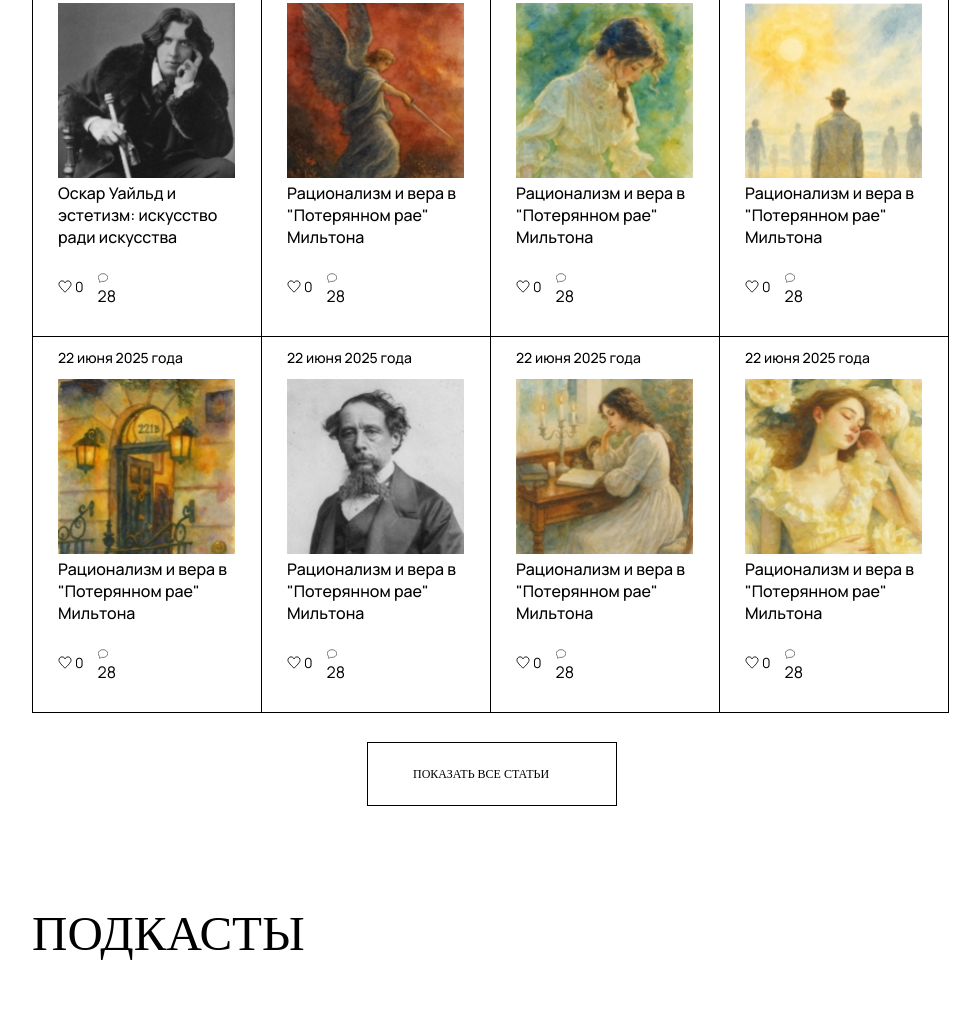
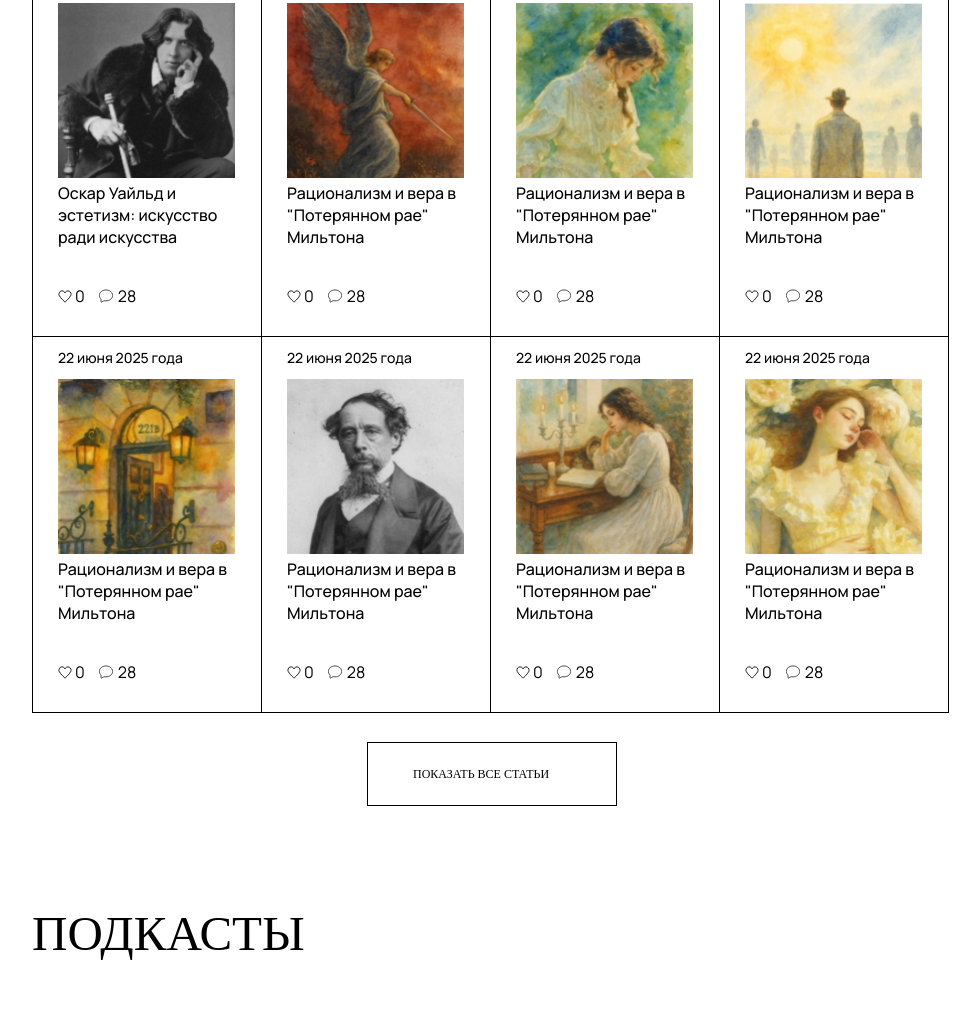
Before and after one commit to Tereyka/word-for-word, a plain HTML site: page index.html in a window 1280 px wide. Shown: the part 907-1920 px from the top of the page, without its empty margins (148-1128 px from the left). Drawn offline with Linux system fonts and the light colour scheme; a web font is replaced by a local one.

Commit message:
Поправила комментарии и лайки, чтобы они были на одной линии с иконками и увеличила размер шрифта количества лайков для лучшей читаемости.

```diff
--- a/css/style.css
+++ b/css/style.css
@@ -231,12 +231,14 @@ body {
 
 .likes_container .likes_number{
   font-family: "Manrope";
-  font-size: 14px;
-  line-height: 14px;
+  font-size: 16px;
 }
 
-
-
+.comments a{
+  display:flex;
+  gap:5px;
+  align-items: center;
+}
 
 .response a,
 .response p {
--- a/index.html
+++ b/index.html
@@ -58,7 +58,7 @@
                             </div>
                             <div class="comments">
                                 <a href="#">
-                                    <img src="img/Comments.svg" width="10" height="10">
+                                    <img src="img/Comments.svg" width="14" height="14">
                                     <p>28</p>
                                 </a>
                             </div>
@@ -79,7 +79,7 @@
                             </div>
                             <div class="comments">
                                 <a href="#">
-                                    <img src="img/Comments.svg" width="10" height="10">
+                                    <img src="img/Comments.svg" width="14" height="14">
                                     <p>28</p>
                                 </a>
                             </div>
@@ -100,7 +100,7 @@
                             </div>
                             <div class="comments">
                                 <a href="#">
-                                    <img src="img/Comments.svg" width="10" height="10">
+                                    <img src="img/Comments.svg" width="14" height="14">
                                     <p>28</p>
                                 </a>
                             </div>
@@ -121,7 +121,7 @@
                             </div>
                             <div class="comments">
                                 <a href="#">
-                                    <img src="img/Comments.svg" width="10" height="10">
+                                    <img src="img/Comments.svg" width="14" height="14">
                                     <p>28</p>
                                 </a>
                             </div>
@@ -142,7 +142,7 @@
                             </div>
                             <div class="comments">
                                 <a href="#">
-                                    <img src="img/Comments.svg" width="10" height="10">
+                                    <img src="img/Comments.svg" width="14" height="14">
                                     <p>28</p>
                                 </a>
                             </div>
@@ -163,7 +163,7 @@
                             </div>
                             <div class="comments">
                                 <a href="#">
-                                    <img src="img/Comments.svg" width="10" height="10">
+                                    <img src="img/Comments.svg" width="14" height="14">
                                     <p>28</p>
                                 </a>
                             </div>
@@ -184,7 +184,7 @@
                             </div>
                             <div class="comments">
                                 <a href="#">
-                                    <img src="img/Comments.svg" width="10" height="10">
+                                    <img src="img/Comments.svg" width="14" height="14">
                                     <p>28</p>
                                 </a>
                             </div>
@@ -205,7 +205,7 @@
                             </div>
                             <div class="comments">
                                 <a href="#">
-                                    <img src="img/Comments.svg" width="10" height="10">
+                                    <img src="img/Comments.svg" width="14" height="14">
                                     <p>28</p>
                                 </a>
                             </div>
--- a/js/likes.js
+++ b/js/likes.js
@@ -1,13 +1,35 @@
-let heart = document.querySelector('.heart');
-let likes_number = document.querySelector('.likes_number');
+// let heart = document.querySelector('.heart');
+// let likes_number = document.querySelector('.likes_number');
 
-heart.addEventListener('click', (e) => {
+// heart.addEventListener('click', (e) => {
+//     if (heart.classList.contains('heart_added')) {
+//         likes_number.textContent = Number(likes_number.textContent) - 1;
+//     } else {
+//         likes_number.textContent = Number(likes_number.textContent) + 1;
+//     }
+//     e.preventDefault();   // блокируем переход
+//     e.stopPropagation();  // останавливаем клик по карточке
+//     heart.classList.toggle('heart_added');
+// });
+
+
+
+const hearts = document.querySelectorAll('.heart');
+const likesNumbers = document.querySelectorAll('.likes_number');
+
+hearts.forEach((heart, index) => {
+  heart.addEventListener('click', (e) => {
+    // текущий счётчик для этой карточки
+    const likes_number = likesNumbers[index];
+
     if (heart.classList.contains('heart_added')) {
-        likes_number.textContent = Number(likes_number.textContent) - 1;
+      likes_number.textContent = Number(likes_number.textContent) - 1;
     } else {
-        likes_number.textContent = Number(likes_number.textContent) + 1;
+      likes_number.textContent = Number(likes_number.textContent) + 1;
     }
-    e.preventDefault();   // блокируем переход
-    e.stopPropagation();  // останавливаем клик по карточке
+
+    e.preventDefault();
+    e.stopPropagation();
     heart.classList.toggle('heart_added');
+  });
 });
```
